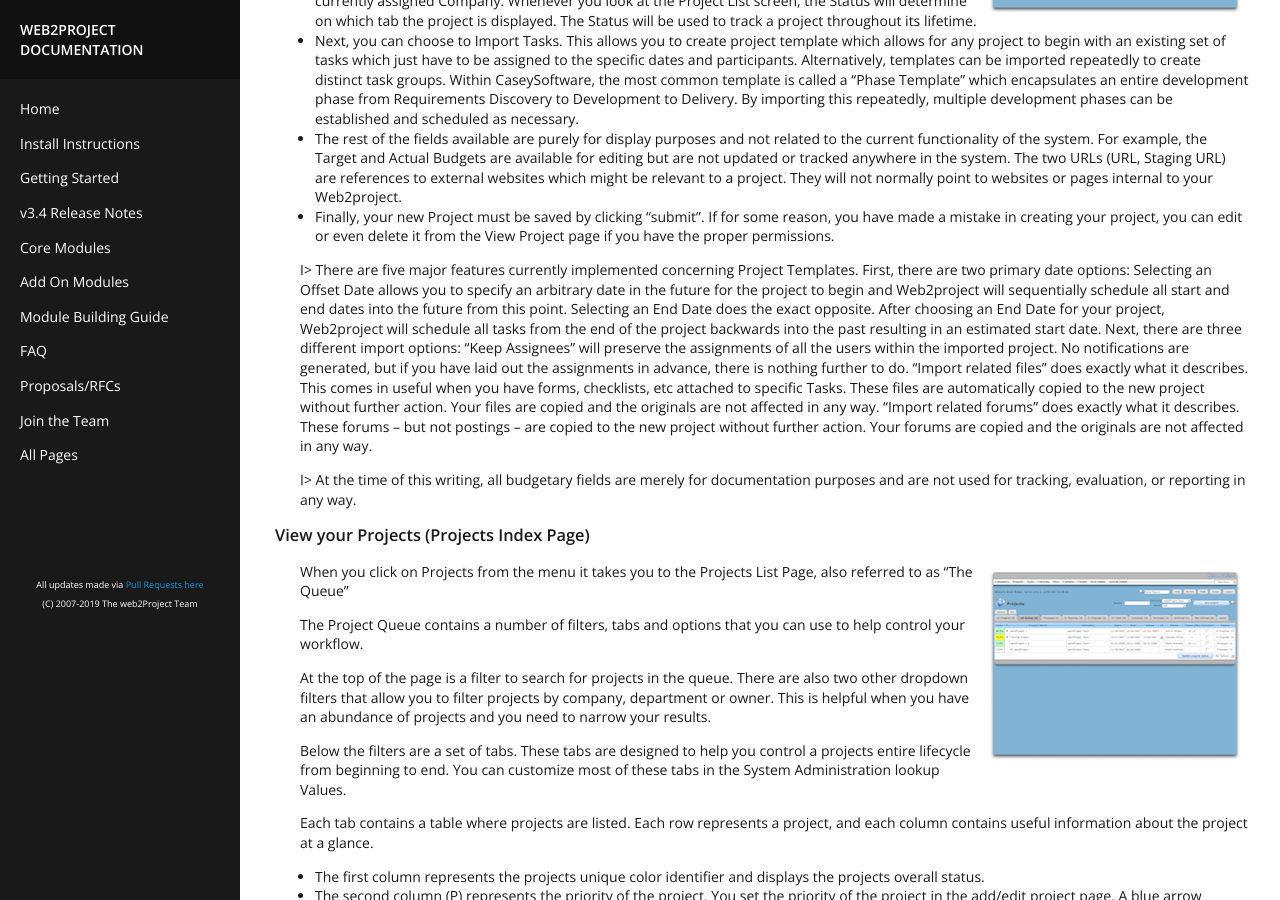
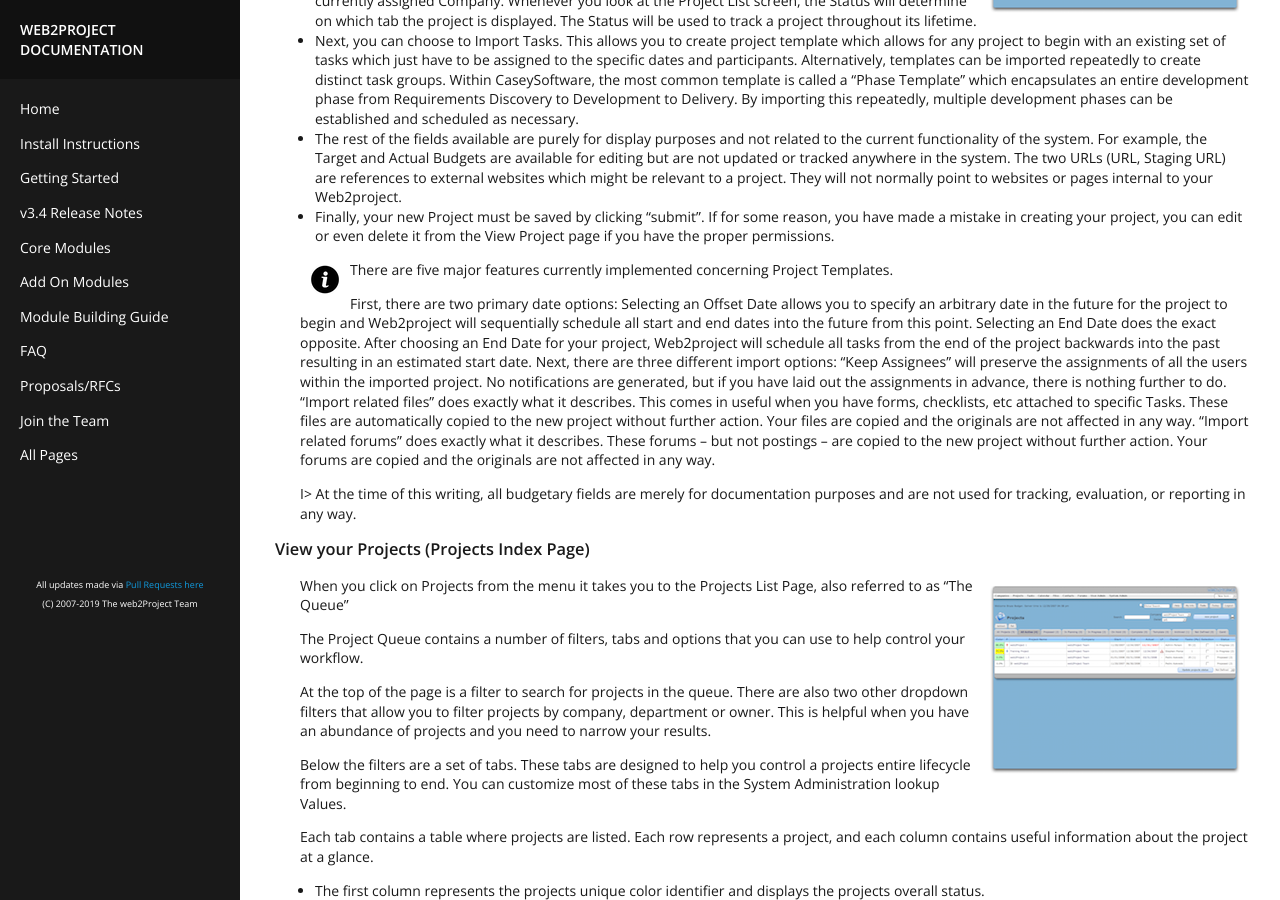
Before and after one commit to web2project/web2project.github.io, a Jekyll site: the page built from _modules/projects.md, in a window 1280 px wide and 900 px high, scrolled down 513 px. Built offline with Jekyll 4.4.1, drawn with Linux system fonts in a browser that asks for light colours; part of the change alters nothing that is shown.

Commit message:
Update projects.md

```diff
--- a/_modules/projects.md
+++ b/_modules/projects.md
@@ -31,7 +31,8 @@ Creating your first Project is a deceptively simple task. Clicking “Project”
 * The rest of the fields available are purely for display purposes and not related to the current functionality of the system. For example, the Target and Actual Budgets are available for editing but are not updated or tracked anywhere in the system. The two URLs (URL, Staging URL) are references to external websites which might be relevant to a project. They will not normally point to websites or pages internal to your Web2project.
 * Finally, your new Project must be saved by clicking “submit”. If for some reason, you have made a mistake in creating your project, you can edit or even delete it from the View Project page if you have the proper permissions.
 
-I> There are five major features currently implemented concerning Project Templates.
+{% include icon-info.html %} There are five major features currently implemented concerning Project Templates.
+
 First, there are two primary date options:
 Selecting an Offset Date allows you to specify an arbitrary date in the future for the project to begin and Web2project will sequentially schedule all start and end dates into the future from this point.
 Selecting an End Date does the exact opposite. After choosing an End Date for your project, Web2project will schedule all tasks from the end of the project backwards into the past resulting in an estimated start date.
```
